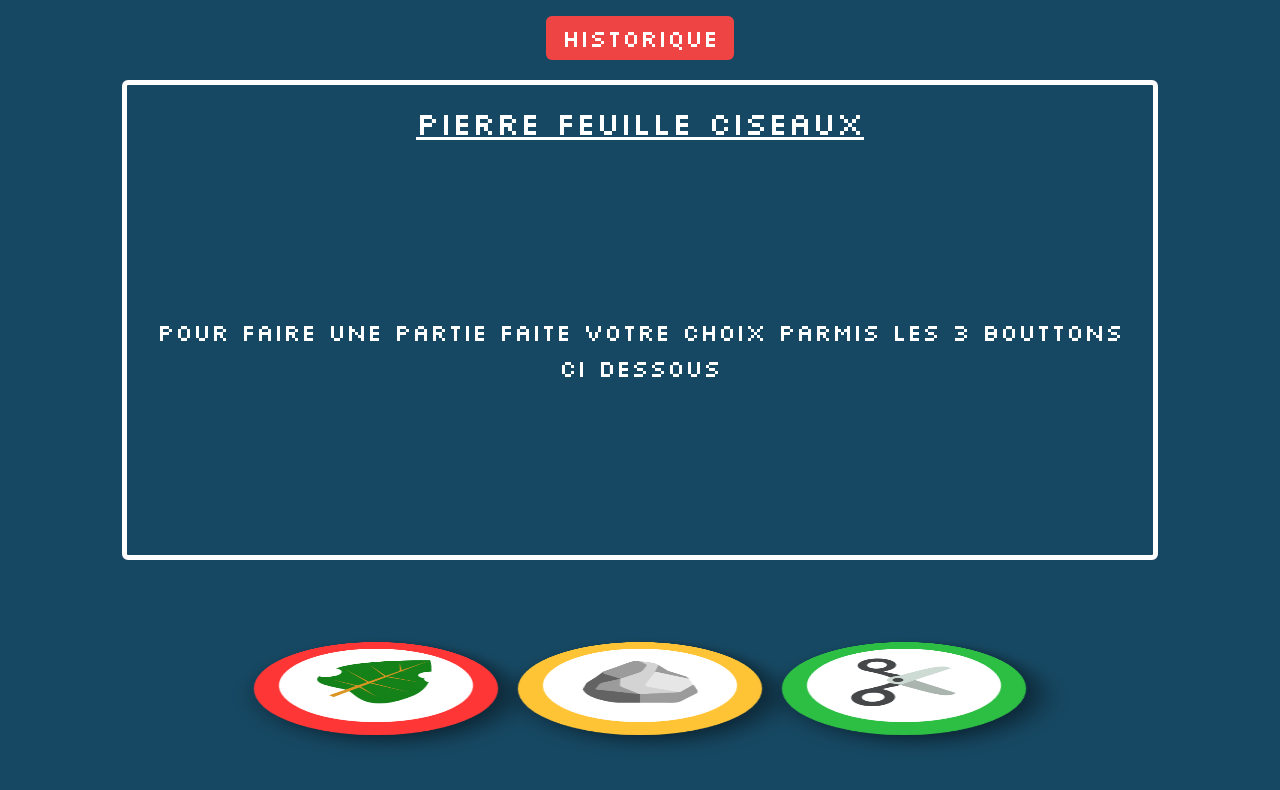
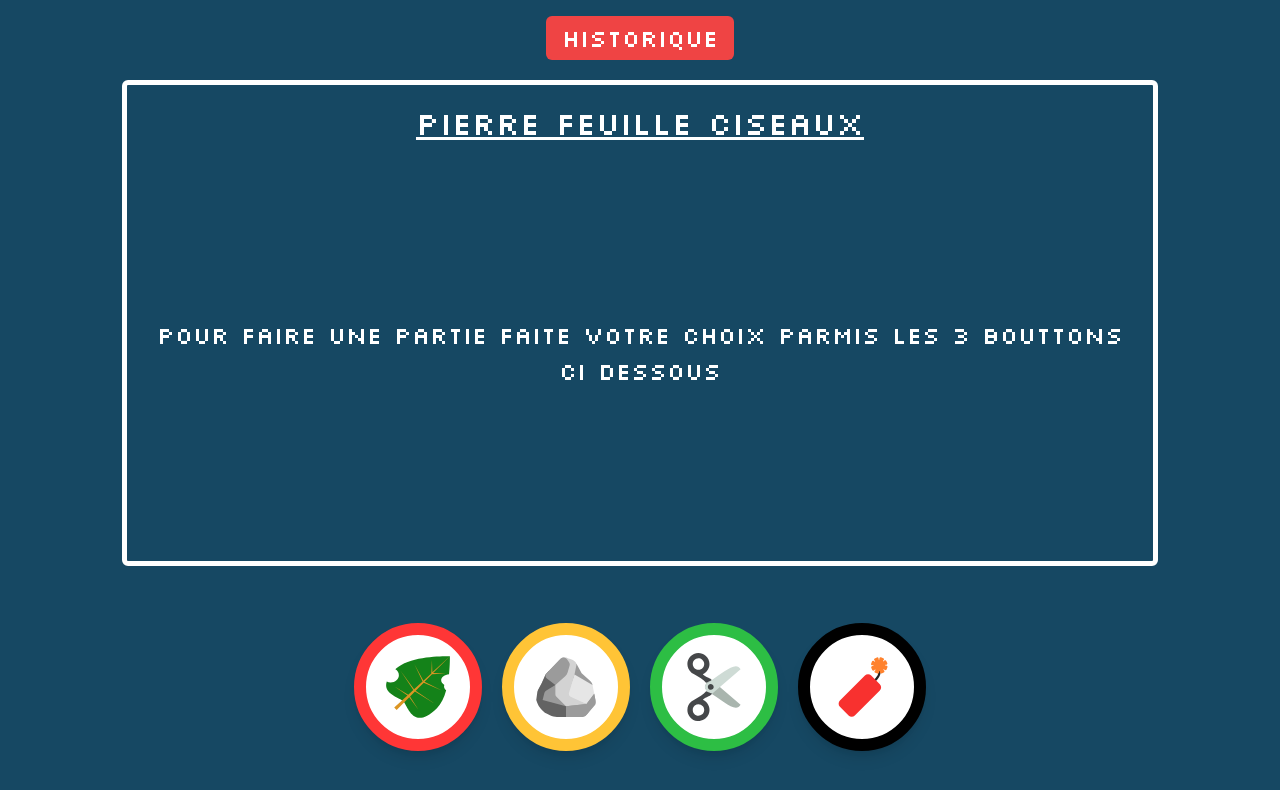
Before and after one commit to brissboss/rock_paper_scissors, a Next.js app in the folder rock_paper_scissors/: page / in a window 1280 px wide. Shown: the top 790 px of the page. Built offline with nearby package versions, Linux system fonts and the light colour scheme.

Commit message:
Refactor game logic and add new choices possibility

```diff
--- a/rock_paper_scissors/app/component/button/ButtonPlayer.tsx
+++ b/rock_paper_scissors/app/component/button/ButtonPlayer.tsx
@@ -10,35 +10,26 @@ type ButtonPlayerProps = {
     // in px
     size: number
 
-    action: Function
+    color: string
+
+    action?: Function
+
+    static?: boolean
 }
 
 export default function ButtonPlayer(props: ButtonPlayerProps) {
 
-    const color = () => {
-        switch (props.type) {
-            case 'leaf':
-                return '#FF3636'
-            case 'rock':
-                return '#FFC436'
-            case 'scissors':
-                return '#2DBE44'
-            default:
-                return 'red'
-        }
-    }
-
     const handleClick = () => {
-        props.action(props.type)
+        if (props.action)
+            props.action(props.type)
     }
 
     return (
         <div
-            className="
-                hover:pb-10
+            className={`
                 duration-200
-                cursor-pointer
-            "
+                ${!props.static && 'hover:bg-red-200 cursor-pointer mb-8 mx-2.5'}
+            `}
         >
             <div
                 onClick={handleClick}
@@ -51,15 +42,12 @@ export default function ButtonPlayer(props: ButtonPlayerProps) {
                     shadow-lg
 
                     transition-all
-                    cursor-pointer
                 `}
                 style={{
                     borderWidth: props.size / 10 + 'px',
-                    borderColor: color(),
+                    borderColor: props.color,
                     width: props.size + 'px',
                     height: props.size + 'px',
-                    transform: 'perspective(600px) rotateX(68deg)',
-                    boxShadow: '10px 10px 30px rgba(0,0,0,0.5)'
                 }
                 }
             >
--- a/rock_paper_scissors/app/component/zone/GameZone.tsx
+++ /dev/null
@@ -1,67 +0,0 @@
-'use client'
-
-import { useEffect, useRef, useState } from "react"
-import Image from 'next/image'
-
-import ButtonPlayer from "@/app/component/button/ButtonPlayer"
-import leaf from '@/public/leaf.svg'
-import rock from '@/public/rock.svg'
-import scissors from '@/public/scissors.svg'
-
-type GameZoneUSerProps = {
-    selectChoice: Function,
-}
-
-export default function GameZoneUSer(props: GameZoneUSerProps) {
-    const [width, setWidth] = useState<number>(0);
-    const divRef = useRef<HTMLDivElement>(null)
-
-    useEffect(() => {
-        const updateSize = () => {
-            if (divRef.current)
-                setWidth(divRef.current.clientWidth / 3.2)
-        }
-
-        updateSize()
-        window.addEventListener('resize', updateSize)
-        return () => window.removeEventListener('resize', updateSize)
-    }, [])
-
-    const sendChoice = (choice: string) => {
-        props.selectChoice(choice)
-    }
-
-    return (
-        <div
-            ref={divRef}
-            className="
-                    flex justify-between items-end
-                    w-[90%] xl:w-[60%]
-
-                    h-[30%]
-                "
-        >
-            <ButtonPlayer
-                type="leaf"
-                size={width}
-                action={(choice: string) => sendChoice(choice)}
-            >
-                <Image src={leaf} alt={'leaf'} style={{width: width / 1.89, height: width / 1.89}} priority/>
-            </ButtonPlayer>
-            <ButtonPlayer
-                type="rock"
-                size={width}
-                action={(choice: string) => sendChoice(choice)}
-            >
-                <Image src={rock} alt={'rock'} style={{width: width / 1.89, height: width / 1.89}} priority/>
-            </ButtonPlayer>
-            <ButtonPlayer
-                type="scissors"
-                size={width}
-                action={(choice: string) => sendChoice(choice)}
-            >
-                <Image src={scissors} alt={'scissors'} style={{width: width / 1.89, height: width / 1.89}} priority/>
-            </ButtonPlayer>
-        </div>
-    )
-}
--- /dev/null
+++ b/rock_paper_scissors/app/component/zone/gameZone/GameZone.tsx
@@ -0,0 +1,68 @@
+'use client'
+
+import { useEffect, useRef, useState } from "react"
+import Image from 'next/image'
+
+import { choices } from '@/app/utils/rules'
+import ButtonPlayer from "@/app/component/button/ButtonPlayer"
+
+type GameZoneUSerProps = {
+    selectChoice: Function,
+}
+
+export default function GameZoneUSer(props: GameZoneUSerProps) {
+    const [width, setWidth] = useState<number>(0);
+    const divRef = useRef<HTMLDivElement>(null)
+
+    useEffect(() => {
+        const updateSize = () => {
+            if (divRef.current)
+                setWidth(divRef.current.clientWidth / 6)
+        }
+
+        updateSize()
+        window.addEventListener('resize', updateSize)
+        return () => window.removeEventListener('resize', updateSize)
+    }, [])
+
+    const sendChoice = (choice: string) => {
+        props.selectChoice(choice)
+    }
+
+    return (
+        <div
+            ref={divRef}
+            className="
+                    flex justify-between items-end
+                    w-[90%] xl:w-[60%]
+
+                    h-[30%]
+                    pt-10
+
+                "
+        >
+            <div
+                className="
+                    flex flex-wrap items-center justify-center
+                    h-full w-full overflow-auto
+
+                    px-4
+                "
+            >
+                {Object.values(choices).map((item, index) => {
+                    return (
+                        <ButtonPlayer
+                            type={item.name}
+                            size={width}
+                            color={item.color}
+                            action={(choice: string) => sendChoice(choice)}
+                            key={index}
+                        >
+                            <Image src={item.image} alt={item.name} style={{width: width / 1.89, height: width / 1.89}} priority/>
+                        </ButtonPlayer>
+                    )
+                })}
+            </div>
+        </div>
+    )
+}
--- a/rock_paper_scissors/app/component/zone/result/DisplayResult.tsx
+++ b/rock_paper_scissors/app/component/zone/result/DisplayResult.tsx
@@ -2,23 +2,7 @@ import { useEffect, useState, useRef } from "react";
 import Image from 'next/image'
 
 import ResultModule from "./ResultModule";
-import leaf from '@/public/leaf.svg'
-import rock from '@/public/rock.svg'
-import scissors from '@/public/scissors.svg'
-
-function wichWin(player: string, ai: string) {
-    if (player === ai)
-        return 2
-
-    if ((player === 'rock' && ai === 'scissors') ||
-        (player === 'scissors' && ai === 'leaf') ||
-        (player === 'leaf' && ai === 'rock')
-    ) {
-        return 1
-    }
-
-    return 0
-}
+import { choices, wichWin } from "@/app/utils/rules";
 
 type ResultZoneProps = {
     playerChoice: string
@@ -44,20 +28,17 @@ export default function ResultZone(props: ResultZoneProps) {
     }, [])
 
     const imageUser = (choice: string) => {
-        switch (choice) {
-            case 'leaf':
-                return <Image src={leaf} alt={'leaf'} style={{width: width / 1.89, height: width / 1.89}} priority/>
-            case 'rock':
-                return <Image src={rock} alt={'rock'} style={{width: width / 1.89, height: width / 1.89}} priority/>
-            case 'scissors':
-                return <Image src={scissors} alt={'scissors'} style={{width: width / 1.89, height: width / 1.89}} priority/>
-            default:
-                return <Image src={leaf} alt={'leaf'} style={{width: width / 1.89, height: width / 1.89}} priority/>
+        if (choice in choices) {
+            const choiceItem = choices[choice as keyof typeof choices]
+
+            return <Image src={choiceItem.image} alt={choice} width={0} height={0} style={{width: width / 1.89, height: width / 1.89}} priority/>
+        }
+        else {
+            return <div className="text-red-500">Error</div>
         }
     }
 
     const Result = () => {
-
         switch (wichWin(props.playerChoice, props.aiChoice)) {
             case 0:
                 return <p className="text-[#FF3636]">Perdu</p>
--- a/rock_paper_scissors/app/page.tsx
+++ b/rock_paper_scissors/app/page.tsx
@@ -3,29 +3,32 @@
 import { useState } from "react"
 import { useRouter } from "next/navigation"
 
-import GameZoneUSer from "./component/zone/GameZone"
+import GameZoneUSer from "./component/zone/gameZone/GameZone"
 import HistoryZone from "./component/zone/HistoryZone"
 import RulesZone from "./component/zone/RulesZone"
 import Result from "./component/zone/result/ResultZone"
 import NewGameZone from "./component/zone/NewGameZone"
 import ButtonPrimary from "./component/button/ButtonPrimary"
 
+import { choices } from "./utils/rules"
+
 export default function Home() {
     const [openResult, setOpenResult] = useState<boolean>(false)
     const [playerChoice, setPlayerChoice] = useState<string>("")
-    const [aiChoice, setAiChoice] = useState<string>("")
+    const [aiChoice, setAiChoice] = useState<string>('')
     const [keyHistory, setKeyHistory] = useState<number>(0)
 
     const router = useRouter()
 
     const aiChoiceGenerator = () => {
-        const choices = ['leaf', 'rock', 'scissors'];
+        const keys = Object.keys(choices) as Array<keyof typeof choices>;
+        const randomKey = keys[Math.floor(Math.random() * keys.length)];
+        return choices[randomKey].name;
 
-        return choices[Math.floor(Math.random() * choices.length)]
     }
 
     const selectChoicePlayer = (choice: string) => {
-        if (choice === 'leaf' || choice === 'rock' || choice === 'scissors') {
+        if (Object.values(choices).map((item) => item.name.includes(choice))) {
             const res = aiChoiceGenerator()
             localStorage.setItem('match-' + localStorage.length.toString(), choice + '/' + res)
             setPlayerChoice(choice)
--- /dev/null
+++ b/rock_paper_scissors/app/utils/rules.tsx
@@ -0,0 +1,48 @@
+import leaf from '@/public/leaf.svg'
+import rock from '@/public/rock.svg'
+import scissors from '@/public/scissors.svg'
+import dynamite from '@/public/dynamite.svg'
+
+export const choices = {
+    'leaf': {
+        name: 'leaf',
+        color: '#FF3636',
+        image: leaf,
+        win: ['rock']
+    },
+    'rock': {
+        name: 'rock',
+        color: '#FFC436',
+        image: rock,
+        win: ['scissors']
+    },
+    'scissors': {
+        name: 'scissors',
+        color: '#2DBE44',
+        image: scissors,
+        win: ['leaf'],
+    },
+    'dynamite': {
+        name: 'dynamite',
+        color: '#000',
+        image: dynamite,
+        win: ['leaf', 'rock', 'scissors']
+    }
+}
+
+export function wichWin(player: string, ai: string) {
+    if (player === ai)
+        return 2
+
+    if (player in choices && ai in choices) {
+        const playerItem = choices[player as keyof typeof choices]
+        const aiItem = choices[ai as keyof typeof choices]
+
+        if (playerItem.win.includes(aiItem.name)){
+            return 1
+        }
+    }
+
+
+    return 0
+}
--- a/rock_paper_scissors/app/utils/wichWin.tsx
+++ /dev/null
@@ -1,13 +0,0 @@
-export default function wichWin(player: string, ai: string) {
-    if (player === ai)
-        return 2
-
-    if ((player === 'rock' && ai === 'scissors') ||
-        (player === 'scissors' && ai === 'leaf') ||
-        (player === 'leaf' && ai === 'rock')
-    ) {
-        return 1
-    }
-
-    return 0
-}
```
Also changed, not shown: rock_paper_scissors/app/component/zone/HistoryZone.tsx (+19 -18 lines), rock_paper_scissors/package.json (+5 -4 lines), rock_paper_scissors/app/layout.tsx (line endings or trailing spaces), rock_paper_scissors/public/dynamite.svg (added), 1 other file (tests, documents, lock files or other folders).
